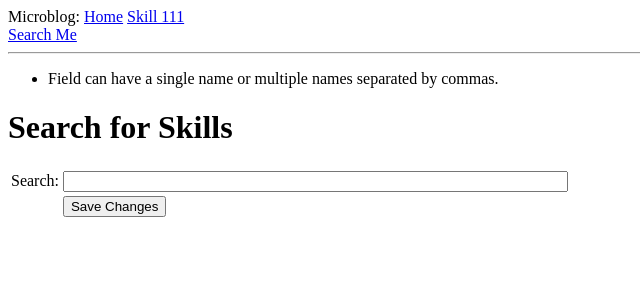
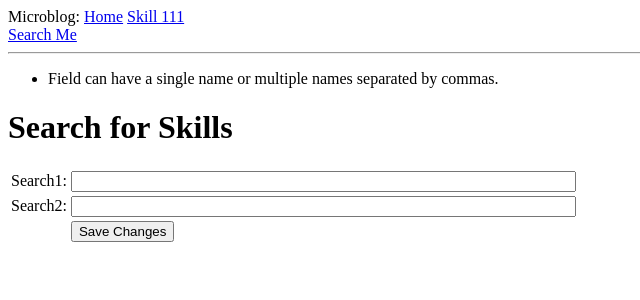
Before and after one commit to upjohnc/skillList, a Flask app: page /SkillSearchForm in a window 1280 px wide. Shown: the top 300 px of the page, without its empty margins (0-640 px from the left). Run offline with Flask 2, Linux system fonts and the light colour scheme.

Commit message:
added search form

```diff
--- a/app/forms.py
+++ b/app/forms.py
@@ -7,7 +7,8 @@ class LoginForm(Form):
     remember_me = BooleanField('remember_me', default=False)
 
 class SkillSearchForm(Form):
-	skillname = StringField('skillname', validators= [DataRequired()])
+	skillname1 = StringField('skillname1', validators= [DataRequired()])
+	skillname2 = StringField('skillname2')
 
 class EditEmployee(Form):
 	fName = StringField('fName', validators= [DataRequired()])
--- a/app/templates/DoSearch.html
+++ b/app/templates/DoSearch.html
@@ -7,8 +7,12 @@
       {{form.hidden_tag()}}
       <table>
           <tr>
-              <td>Search:</td>
-              <td>{{ form.skillname(size=60) }}</td>
+              <td>Search1:</td>
+              <td>{{ form.skillname1(size=60) }}</td>
+          </tr>
+          <tr>
+              <td>Search2:</td>
+              <td>{{ form.skillname2(size=60) }}</td>
           </tr>
                         <td></td>
               <td><input type="submit" value="Save Changes"></td>
--- a/app/views.py
+++ b/app/views.py
@@ -75,13 +75,20 @@ def AddSkill(id):
 
 @app.route('/skill/<string:tlist>')
 def showskill(tlist):
-	tlist = tlist.replace('Skill ', '').replace('skill ', '')
-	tlist = [i.strip() for i in tlist.split(',')]
-	if type(tlist) is list:
-		nameS = ['Skill ' + i for i in tlist]
-	else:
-		nameS = ['']
-		nameS.append('Skill ' + tlist)
+	print('hello')
+	tasklist = {}
+	tempList = tlist.split('+')
+	for i in tempList:
+		print(i)
+		tasklist[i.split('_')[0]] = i.split('_')[1]
+	print(tasklist.values())
+	nameS = ['Skill ' + i for i in tasklist.values()]
+	# tlist = [i.strip() for i in tlist.split(',')]
+	# if type(tlist) is list:
+	# 	nameS = ['Skill ' + i for i in tlist]
+	# else:
+	# 	nameS = ['']
+	# 	nameS.append('Skill ' + tlist)
 	skills = Skills.query.filter(Skills.skillName.in_(nameS)).all()
 	skillList = [i.id for i in skills]
 	se = skillEmpl.query.filter(skillEmpl.skillID.in_(skillList)).all()
@@ -96,7 +103,8 @@ def showskill(tlist):
 def doSkillSearch():
 	form = SkillSearchForm()
 	if form.validate_on_submit():
-		return redirect(url_for('showskill', tlist=form.skillname.data))
+		skilllist = 'skill1_%s+skill2_%s' % (form.skillname1.data, form.skillname2.data)
+		return redirect(url_for('showskill', tlist=skilllist))
 	else:
 		flash('Field can have a single name or multiple names separated by commas.')
 	return render_template('DoSearch.html', form=form)
```
